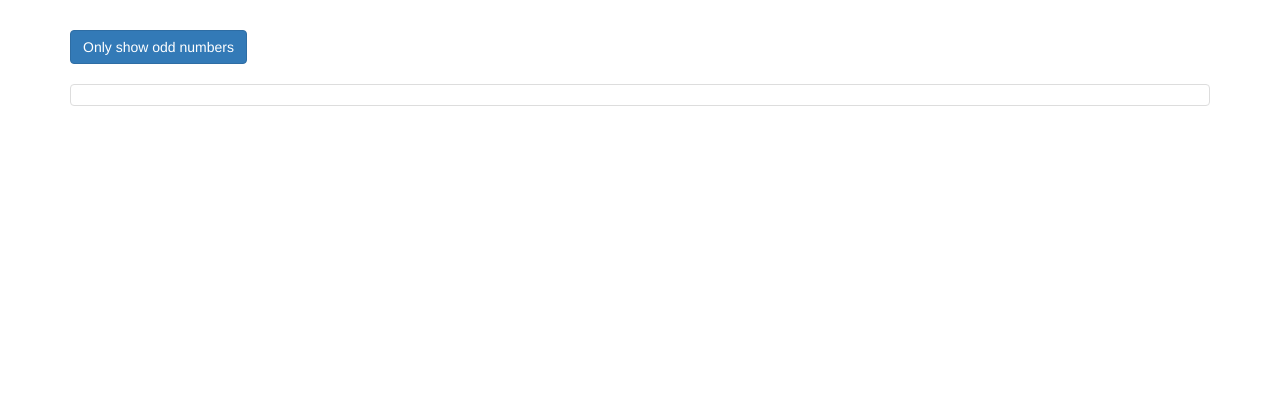
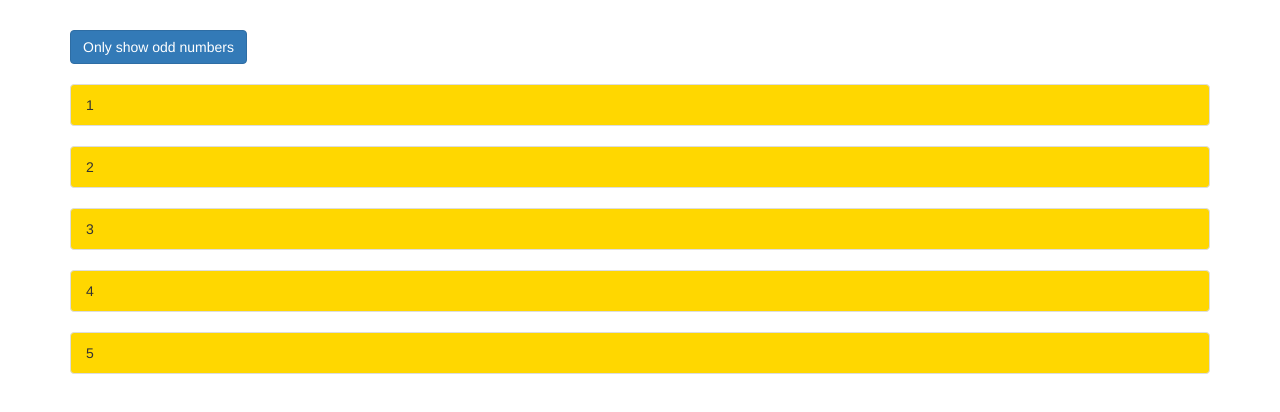
Before and after one commit to tansudasli/angular-sandbox, an Angular app in the folder core-directives/: page / in a window 1280 px wide. Shown: the top 412 px of the page. Built offline with nearby package versions, Linux system fonts and the light colour scheme.

Commit message:
Initialize - core-directives w custom directive impl.

```diff
--- a/core-directives/src/app/app.component.html
+++ b/core-directives/src/app/app.component.html
@@ -5,9 +5,15 @@
         class="btn btn-primary"
         (click)="onlyOdd = !onlyOdd">Only show odd numbers</button>
       <br><br>
-      <ul class="list-group">
-        <li
-          class="list-group-item">
+      <ul class="list-group"
+          *ngFor="let i of numbers">
+<!--        1st way = style="background-color: gold"  -->
+<!--        2nd way = custom directive below   -->
+<!--        3rd way = [ngStyle]="{backgroundColor: i % 2 === 0 ? 'gold' : 'transparent'}" -->
+<!--        4th way = [ngClass]="{odd: i % 2 === 0}"  -->
+        <li class="list-group-item"
+            appBasicHighlighting>
+          {{i}}
         </li>
       </ul>
       <ng-template [ngIf]="onlyOdd">
--- a/core-directives/src/app/app.module.ts
+++ b/core-directives/src/app/app.module.ts
@@ -3,10 +3,12 @@ import { NgModule } from '@angular/core';
 import { FormsModule } from '@angular/forms';
 
 import { AppComponent } from './app.component';
+import { BasicHighlightingDirective } from './basic-highlighting.directive';
 
 @NgModule({
   declarations: [
-    AppComponent
+    AppComponent,
+    BasicHighlightingDirective
   ],
   imports: [
     BrowserModule,
--- /dev/null
+++ b/core-directives/src/app/basic-highlighting.directive.ts
@@ -0,0 +1,20 @@
+import {Directive, ElementRef, OnInit} from '@angular/core';
+
+@Directive({
+  selector: '[appBasicHighlighting]'
+})
+export class BasicHighlightingDirective implements OnInit {
+
+  constructor(private elementRef: ElementRef) {
+
+  }
+
+  /**
+   * accessing element
+   * 1st way : this.elementRef.nativeElement.style.backgroundColor = 'gold';
+   * 2nd way :
+   */
+  ngOnInit() {
+    this.elementRef.nativeElement.style.backgroundColor = 'gold';
+  }
+}
```
Also changed, not shown: 2 other files (tests, documents, lock files or other folders).
